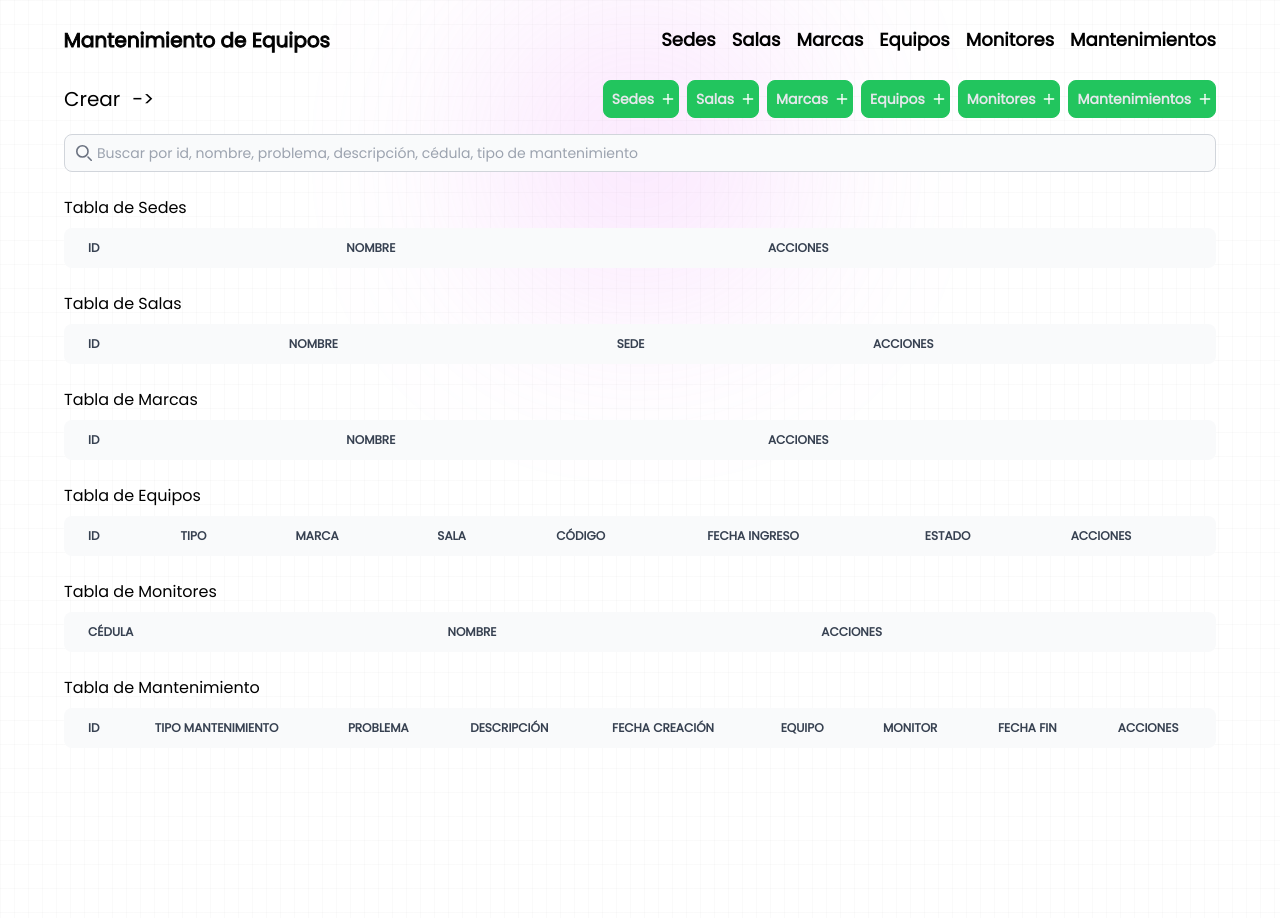
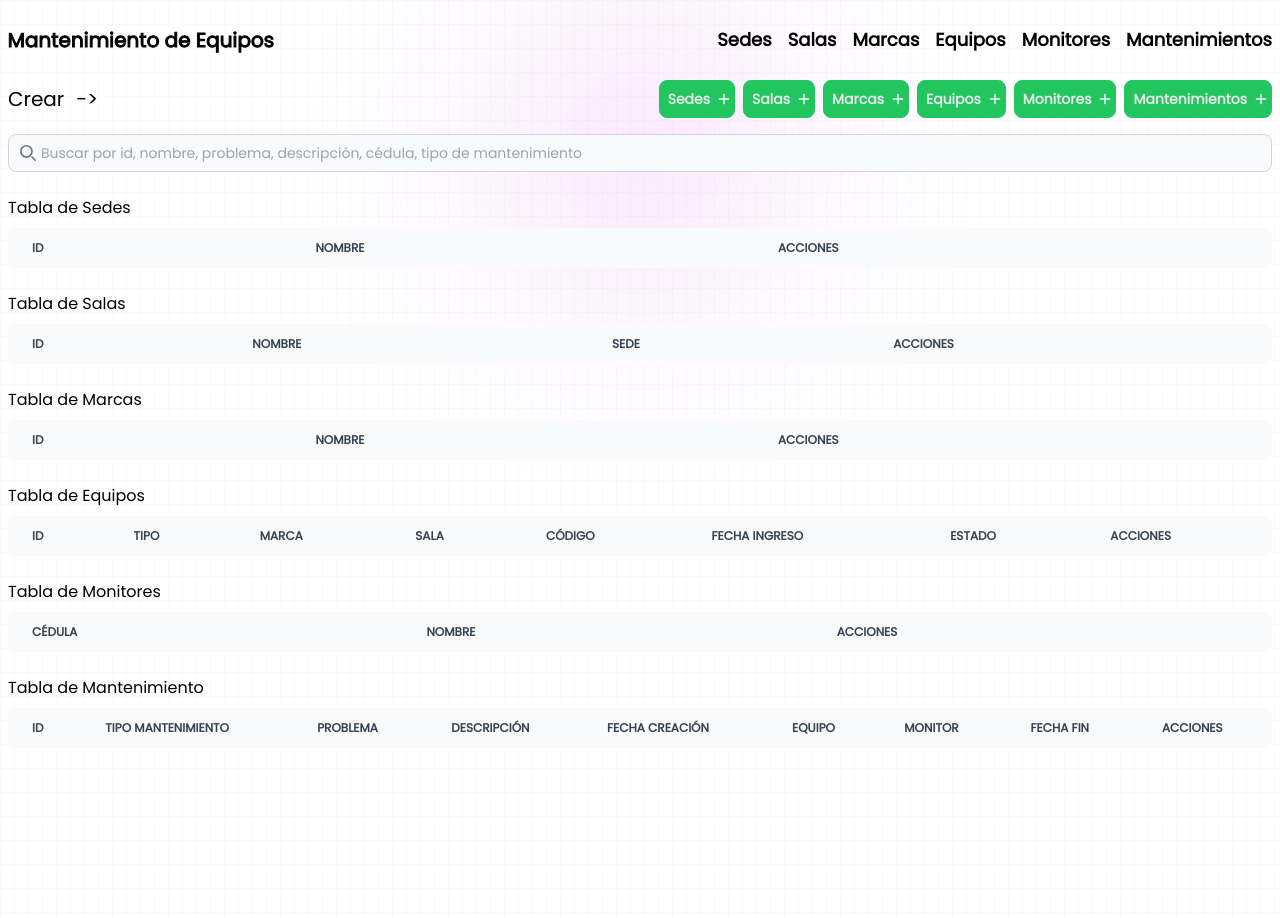
Before and after one commit to igrisdev/Proyecto_mantenimiento_equipos, a PHP site: page / in a window 1280 px wide. Run offline with PHP 8.4, Linux system fonts and the light colour scheme; data that the repository does not hold is empty; some libraries are stand-ins or nearby versions.

Commit message:
add padding

```diff
--- a/components/main.php
+++ b/components/main.php
@@ -4,7 +4,7 @@ include('./lib/objetoInfoTablas.php');
 
 ?>
 
-<main class="flex flex-col min-h-screen gap-6 max-w-6xl mx-auto px-2 md:p-0">
+<main class="flex flex-col min-h-screen gap-6 max-w-screen-2xl mx-auto px-2 2xl:p-0">
   <section class="mt-4">
     <div class="relative">
       <div class="absolute inset-y-0 start-0 flex items-center ps-3 pointer-events-none">
@@ -172,7 +172,6 @@ include('./lib/objetoInfoTablas.php');
   }
 
   const updateDataAjax = (tabla, formData, inputs, selects) => {
-    console.log(formData);
     $.ajax({
       url: `/Proyecto_mantenimiento_equipos/api/actualizar/actualizar__${tabla}.php`,
       data: formData,
--- a/components/navbar.php
+++ b/components/navbar.php
@@ -4,7 +4,7 @@ include('./lib/objetoNabar.php');
 
 ?>
 
-<header class="flex lg:flex-row flex-col items-center justify-between max-w-6xl mx-auto lg:h-20 px-2 md:p-0">
+<header class="flex lg:flex-row flex-col items-center justify-between max-w-screen-2xl mx-auto lg:h-20 px-2 2xl:p-0">
   <a href="/Proyecto_mantenimiento_equipos" class="h-20 max-w-[266px]">
     <svg>
       <text x="50%" y="50%" dy=".35em" text-anchor="middle">
--- a/components/ui/cruds.php
+++ b/components/ui/cruds.php
@@ -6,7 +6,7 @@ include('./lib/objetoCruds.php');
 
 ?>
 
-<section class="flex mt-4 lg:mt-0 gap-4 items-center justify-center lg:justify-between max-w-6xl mx-auto px-2 md:p-0">
+<section class="flex mt-4 lg:mt-0 gap-4 items-center justify-center lg:justify-between max-w-screen-2xl	mx-auto px-2 2xl:p-0">
   <h2 class="text-xl font-medium flex gap-3">
     Crear <span class="hidden lg:block">-></span>
   </h2>
```
